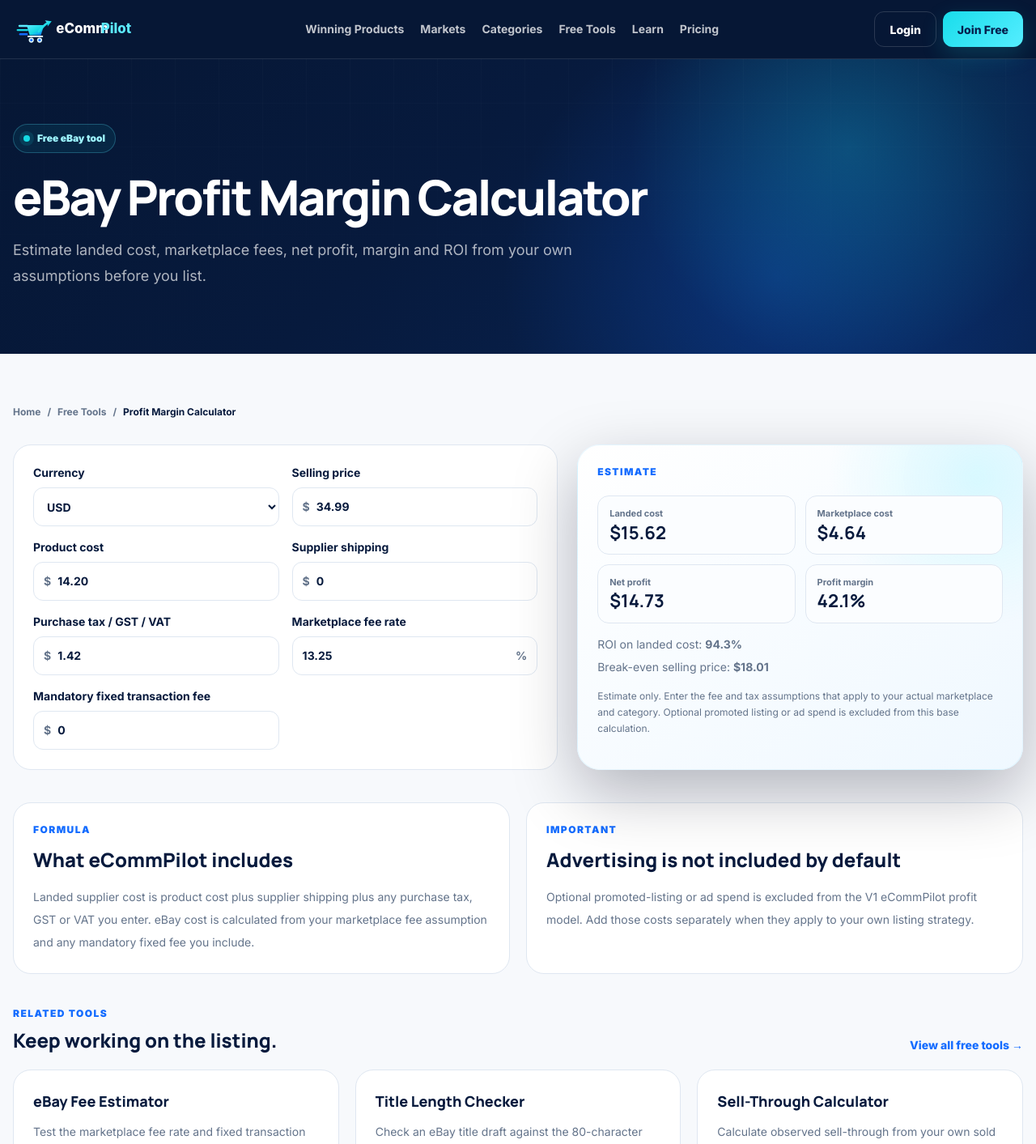
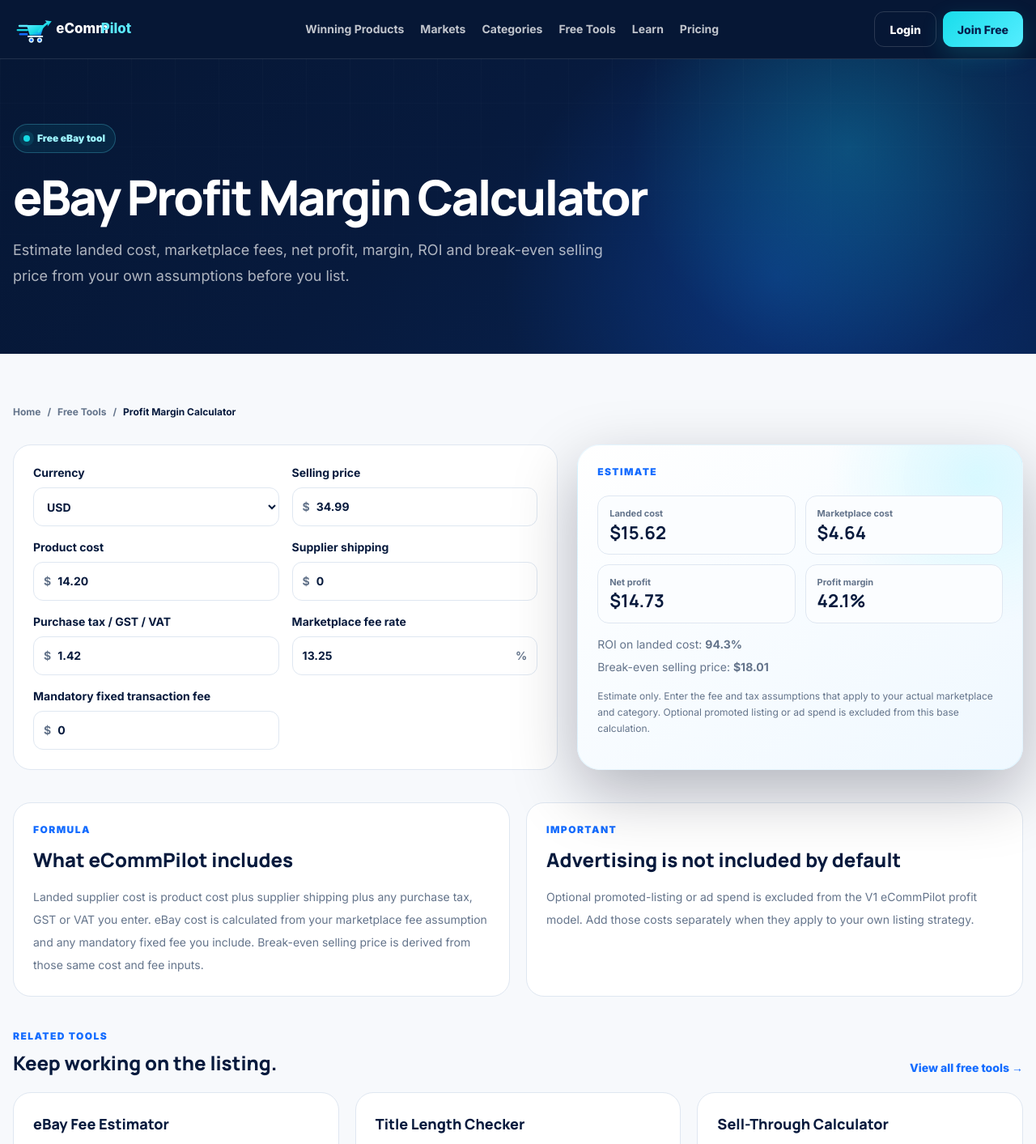
Before and after one commit to ponzey717/ecommpilot-main, a Next.js app: page /free-tools/profit-margin-calculator in a window 1280 px wide. Shown: the top 1413 px of the page at 81% size. Built offline with nearby package versions, Linux system fonts and the light colour scheme.

Commit message:
Update profit calculator methodology copy

```diff
--- a/src/app/free-tools/profit-margin-calculator/page.tsx
+++ b/src/app/free-tools/profit-margin-calculator/page.tsx
@@ -38,7 +38,7 @@ export default function Page() {
       <PageHero
         eyebrow="Free eBay tool"
         title="eBay Profit Margin Calculator"
-        description="Estimate landed cost, marketplace fees, net profit, margin and ROI from your own assumptions before you list."
+        description="Estimate landed cost, marketplace fees, net profit, margin, ROI and break-even selling price from your own assumptions before you list."
       />
       <section className="py-12 md:py-16">
         <div className="site-container">
@@ -62,6 +62,7 @@ export default function Page() {
                 Landed supplier cost is product cost plus supplier shipping plus any
                 purchase tax, GST or VAT you enter. eBay cost is calculated from your
                 marketplace fee assumption and any mandatory fixed fee you include.
+                Break-even selling price is derived from those same cost and fee inputs.
               </p>
             </article>
             <article className="feature-card">
```
